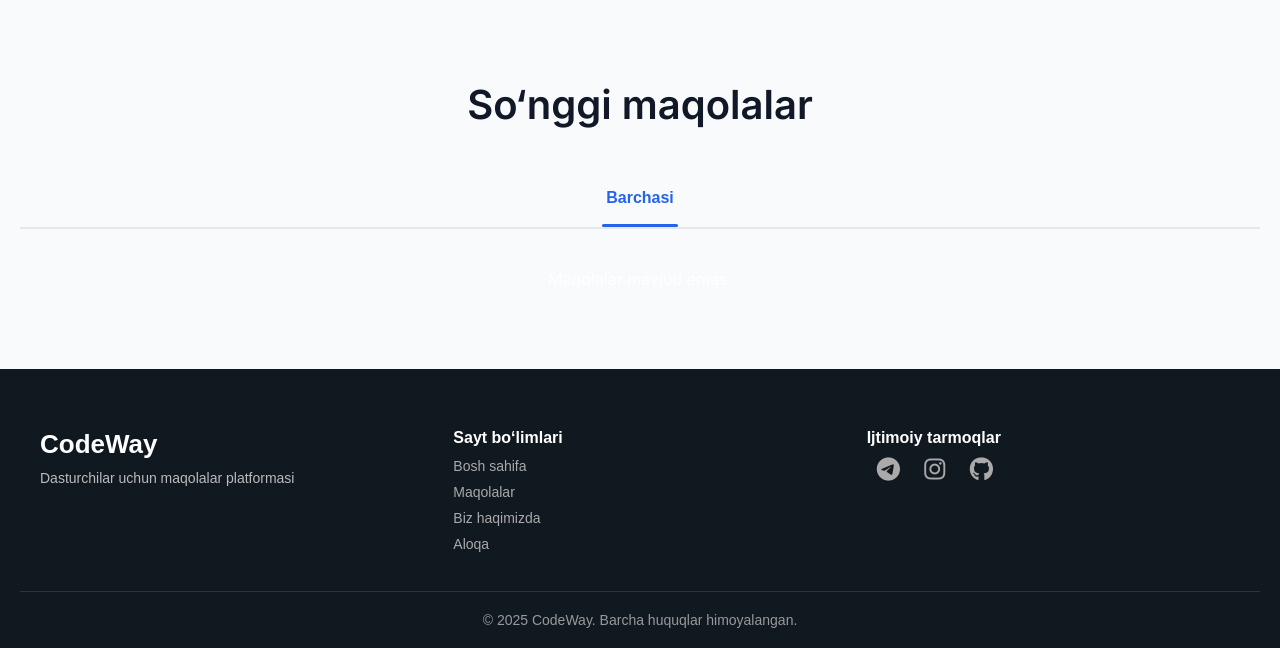
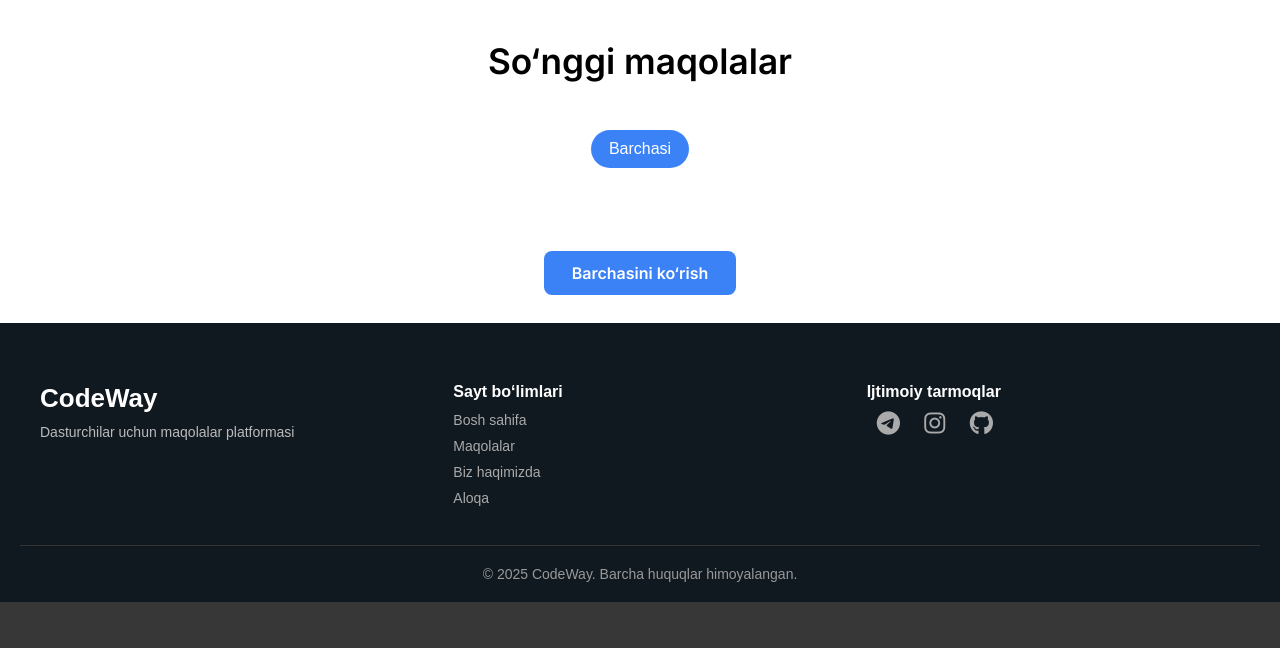
Before and after one commit to xusniddinovk1/blog, a Django app: page / in a window 1280 px wide. Shown: the part 800-1448 px from the top of the page. After the commit the page ends 1402 px from the top, so only its background shows below. Run offline with Django 5.2, Linux system fonts and the light colour scheme; data that the repository does not hold is empty.

Commit message:
initial commit

```diff
--- a/static/blog/css/style.css
+++ b/static/blog/css/style.css
@@ -1,3 +1,4 @@
+/* Asosiy sozlamalar */
 * {
   margin: 0;
   padding: 0;
@@ -7,9 +8,16 @@
 body {
   font-family: "Inter", sans-serif;
   color: #ffffff;
-  background: #111827;
+  background: #ffffff;
 }
 
+.container {
+  max-width: 1200px;
+  margin: 0 auto;
+  padding: 40px 20px;
+}
+
+/* ======================= NAVBAR ======================= */
 .navbar {
   position: absolute;
   top: 0;
@@ -52,6 +60,7 @@ body {
   color: #3b82f6;
 }
 
+/* ======================= HERO SECTION ======================= */
 .hero {
   height: 100vh;
   background-image: url("https://images.unsplash.com/photo-1504384308090-c894fdcc538d?auto=format&fit=crop&w=1920&q=80");
@@ -83,6 +92,7 @@ body {
   z-index: 2;
   padding: 0 20px;
 }
+
 .hero-content h1 {
   font-size: 3.2rem;
   font-weight: 800;
@@ -112,113 +122,112 @@ body {
   background-color: #2563eb;
 }
 
-.articles-section {
-  padding: 80px 20px;
-  background-color: #f9fafb;
+/* ======================= SECTION TITLE ======================= */
+.section-title {
   text-align: center;
+  font-size: 2.2rem;
+  margin-bottom: 30px;
+  color: #000000;
+  position: relative;
 }
 
-.section-title {
-  font-size: 2.5rem;
-  color: #111827;
-  margin-bottom: 50px;
-  font-weight: 700;
+.section-title::after {
+  content: "";
+  width: 60px;
+  height: 3px;
+  display: block;
+  margin: 10px auto 0;
+  border-radius: 2px;
 }
 
+/* ======================= CATEGORY FILTER ======================= */
+.category-filter {
+  text-align: center;
+  margin-bottom: 40px;
+}
+
+.category-btn {
+  background: #e5e7eb;
+  color: #333;
+  border: none;
+  padding: 10px 18px;
+  margin: 5px;
+  border-radius: 20px;
+  font-size: 1rem;
+  cursor: pointer;
+  transition: all 0.3s ease;
+}
+
+.category-btn:hover,
+.category-btn.active {
+  background-color: #3b82f6;
+  color: #fff;
+}
+
+/* ======================= ARTICLE CARDS ======================= */
 .article-list {
   display: grid;
-  grid-template-columns: repeat(auto-fit, minmax(300px, 1fr));
-  gap: 30px;
-  max-width: 1200px;
-  margin: 0 auto;
+  grid-template-columns: repeat(auto-fit, minmax(280px, 1fr));
+  gap: 25px;
 }
 
 .article-card {
   background: #fff;
-  border: 1px solid #e5e7eb;
   border-radius: 12px;
-  padding: 20px;
-  box-shadow: 0 4px 12px rgba(0, 0, 0, 0.04);
-  transition: transform 0.2s ease, box-shadow 0.2s ease;
+  overflow: hidden;
+  box-shadow: 0 8px 16px rgba(0, 0, 0, 0.05);
+  transition: transform 0.3s ease, box-shadow 0.3s ease;
+  display: flex;
+  flex-direction: column;
+  height: 100%;
 }
 
 .article-card:hover {
-  transform: translateY(-4px);
-  box-shadow: 0 8px 20px rgba(0, 0, 0, 0.08);
+  transform: translateY(-5px);
+  box-shadow: 0 12px 24px rgba(0, 0, 0, 0.1);
 }
 
 .article-card img {
   width: 100%;
   height: 200px;
   object-fit: cover;
+  display: block;
 }
 
 .card-content {
   padding: 20px;
-  text-align: left;
+  display: flex;
+  flex-direction: column;
+  justify-content: space-between;
+  flex-grow: 1;
 }
 
 .card-content h3 {
-  font-size: 1.3rem;
-  color: #1f2937;
+  font-size: 1.25rem;
   margin-bottom: 10px;
+  color: #111;
 }
 
 .card-content p {
   font-size: 0.95rem;
-  color: #6b7280;
-  margin-bottom: 16px;
+  color: #555;
+  flex-grow: 1;
+  margin-bottom: 10px;
+  line-height: 1.4;
 }
 
 .card-content a {
+  color: #3b82f6;
   text-decoration: none;
-  color: #3b82f6;
-  font-weight: 600;
-  font-size: 0.95rem;
-}
-
-.category-filter {
-  display: flex;
-  flex-wrap: wrap;
-  justify-content: center;
-  gap: 20px;
-  margin-bottom: 40px;
-  border-bottom: 2px solid #e5e7eb;
-  padding-bottom: 10px;
-}
-
-.category-btn {
-  background: none;
-  border: none;
-  font-size: 1rem;
-  color: #6b7280;
-  font-weight: 500;
-  padding: 10px 4px;
-  position: relative;
-  cursor: pointer;
+  font-weight: bold;
   transition: color 0.3s ease;
 }
 
-.category-btn:hover {
-  color: #111827;
+.card-content a:hover {
+  color: #1e40af;
 }
 
-.category-btn.active {
-  color: #2563eb;
-  font-weight: 600;
-}
-
-.category-btn.active::after {
-  content: "";
-  position: absolute;
-  bottom: -10px;
-  left: 0;
-  right: 0;
-  height: 3px;
-  background-color: #2563eb;
-  border-radius: 2px;
-}
-
+/* ======================= FOOTER ======================= */
 .footer {
   background-color: #101820;
   color: #ddd;
@@ -286,7 +295,7 @@ body {
 }
 
 .footer-social a i {
-  font-size: 24px; /* kattalashtirish */
+  font-size: 24px;
   color: #aaa;
   margin: 0 10px;
   transition: color 0.3s, transform 0.3s;
@@ -294,5 +303,35 @@ body {
 
 .footer-social a:hover i {
   color: #fff;
-  transform: scale(1.2); /* hover bo‘lganda biroz kattalasadi */
+  transform: scale(1.2);
 }
+
+/* ======================= RESPONSIVE ======================= */
+@media (max-width: 768px) {
+  .hero-content h1 {
+    font-size: 2.2rem;
+  }
+
+  .navbar {
+    padding: 15px 30px;
+    flex-direction: column;
+    align-items: flex-start;
+  }
+
+  .nav a {
+    margin: 10px 0 0;
+  }
+
+  .category-btn {
+    padding: 8px 14px;
+    font-size: 0.95rem;
+  }
+
+  .article-card img {
+    height: 180px;
+  }
+
+  .card-content h3 {
+    font-size: 1.1rem;
+  }
+}
--- a/templates/blog/index.html
+++ b/templates/blog/index.html
@@ -66,6 +66,10 @@
             <p>Maqolalar mavjud emas.</p>
             {% endfor %}
         </div>
+        <!-- Barchasini ko‘rish tugmasi -->
+        <div style="text-align: center; margin-top: 30px;">
+            <a href="#" class="btn">Barchasini ko‘rish</a>
+        </div>
     </div>
 </section>
 <footer class="footer">
```
